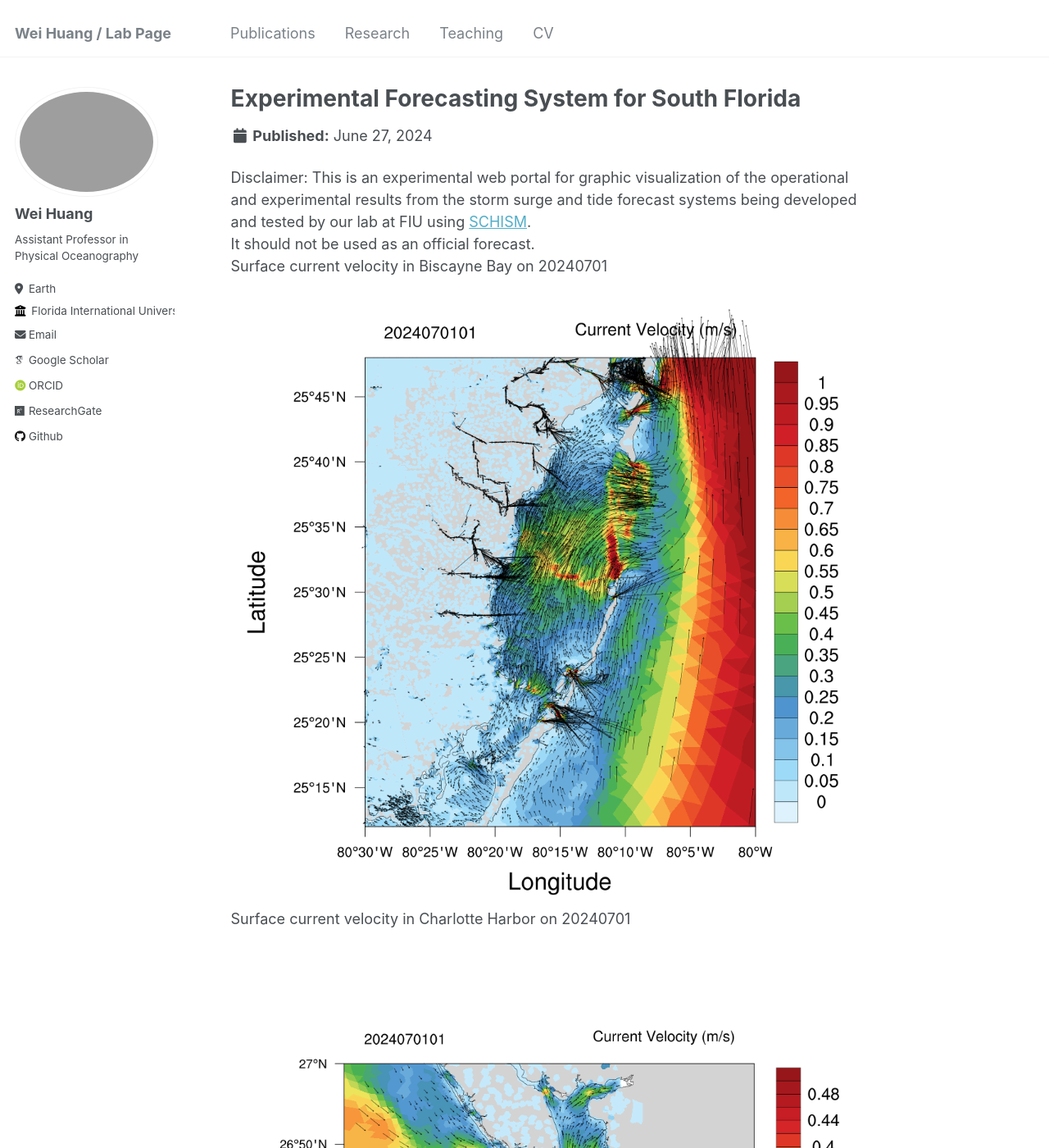
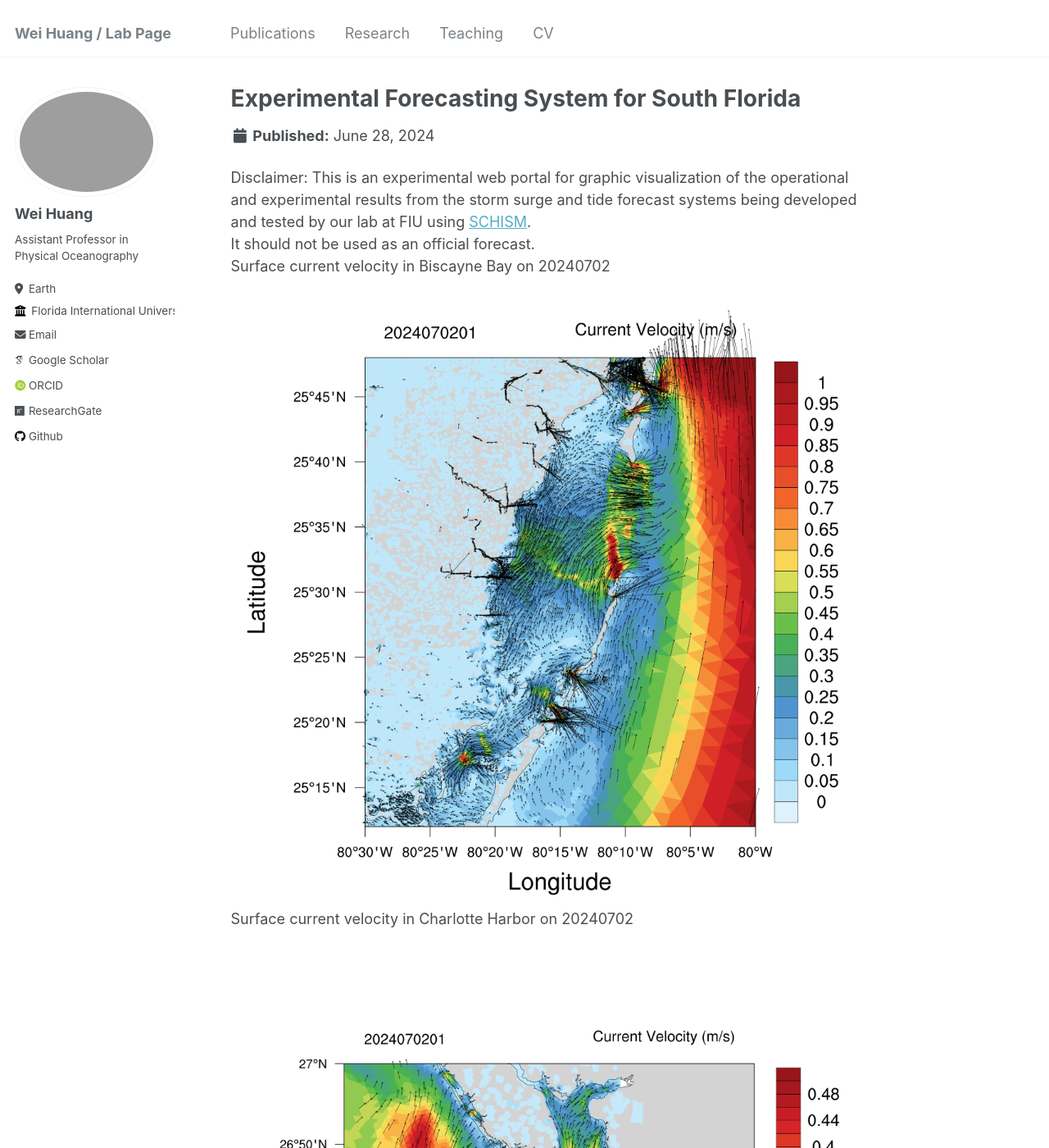
Before and after one commit to huang96169/huang96169.github.io, a Jekyll site: the page built from _research/research-1.md, in a window 1280 px wide and 1400 px high. Shown: the whole window at 82% size. Built offline with Jekyll 4.4.1, drawn with Linux system fonts in a browser that asks for light colours; some web fonts are replaced; some of the changed text lies outside the part shown.

Commit message:
replaced research_uv1.gif research_salt1.gif research_temp1.gif and replaced research_elev2.gif research_uv2.gif research_salt2.gif research_temp2.gif

```diff
--- a/_research/research-1.md
+++ b/_research/research-1.md
@@ -1,7 +1,7 @@
 ---
 title: "Experimental Forecasting System for South Florida"
-short: Surface current velocity of South Florida from 20240627 to 20240701
-date: 2024-06-27
+short: Surface current velocity of South Florida from 20240628 to 20240702
+date: 2024-06-28
 short1: "Disclaimer: This is an experimental web portal for graphic visualization of the operational and experimental results from the storm surge and tide forecast systems being developed and tested by our lab at FIU using [SCHISM](https://ccrm.vims.edu/schismweb/). It should not be used as an official forecast."
 excerpt: "<img src='/images/research_uv1.gif'>"
 collection: research
@@ -10,11 +10,11 @@ collection: research
 Disclaimer:
 This is an experimental web portal for graphic visualization of the operational and experimental results from the storm surge and tide forecast systems being developed and tested by our lab at FIU using [SCHISM](https://ccrm.vims.edu/schismweb/).<br/>
 It should not be used as an official forecast.<br/>
-Surface current velocity in Biscayne Bay on 20240701<br/>
+Surface current velocity in Biscayne Bay on 20240702<br/>
 <img src='/images/research_Bbay.png'>
-Surface current velocity in Charlotte Harbor on 20240701<br/>
+Surface current velocity in Charlotte Harbor on 20240702<br/>
 <img src='/images/research_Cbay.png'>
-Surface current velocity in Tampa Bay on 20240701<br/>
+Surface current velocity in Tampa Bay on 20240702<br/>
 <img src='/images/research_Tbay.png'>
 The map below showns observational stations used for validating the model's results, as well as the horizontal grid. <br/>
 The horizontal grid for SCHISM in simulating Biscayne Bay in South Florida, using flexible resolution resolving levees and canals (1-2 m), watershed rural and urban areas (30m-50m) and coastal ocean (500m-5km).<br/>
```
Also changed, not shown: _research/research-2.md (+6 -6 lines), images/research_Bbay.png, images/research_Cbay.png, images/research_Tbay.png, images/research_maxelev2.gif.
